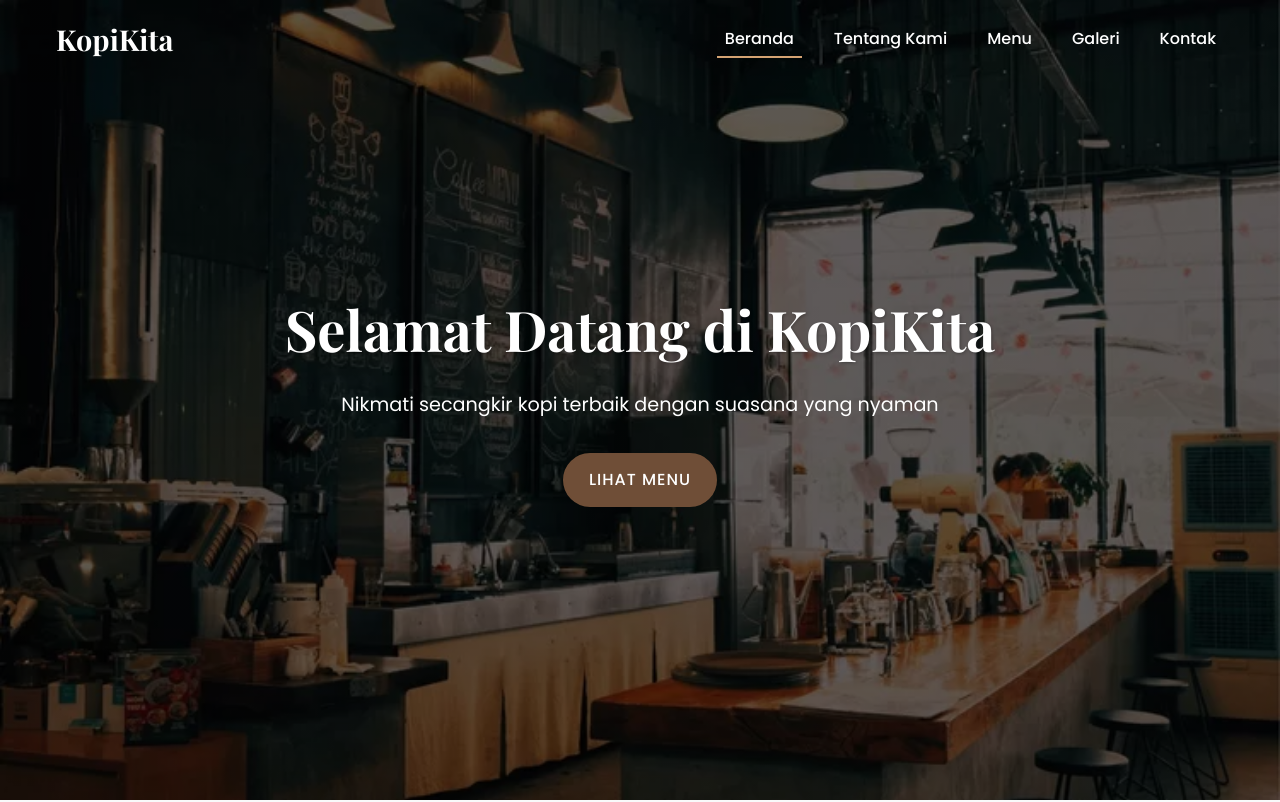
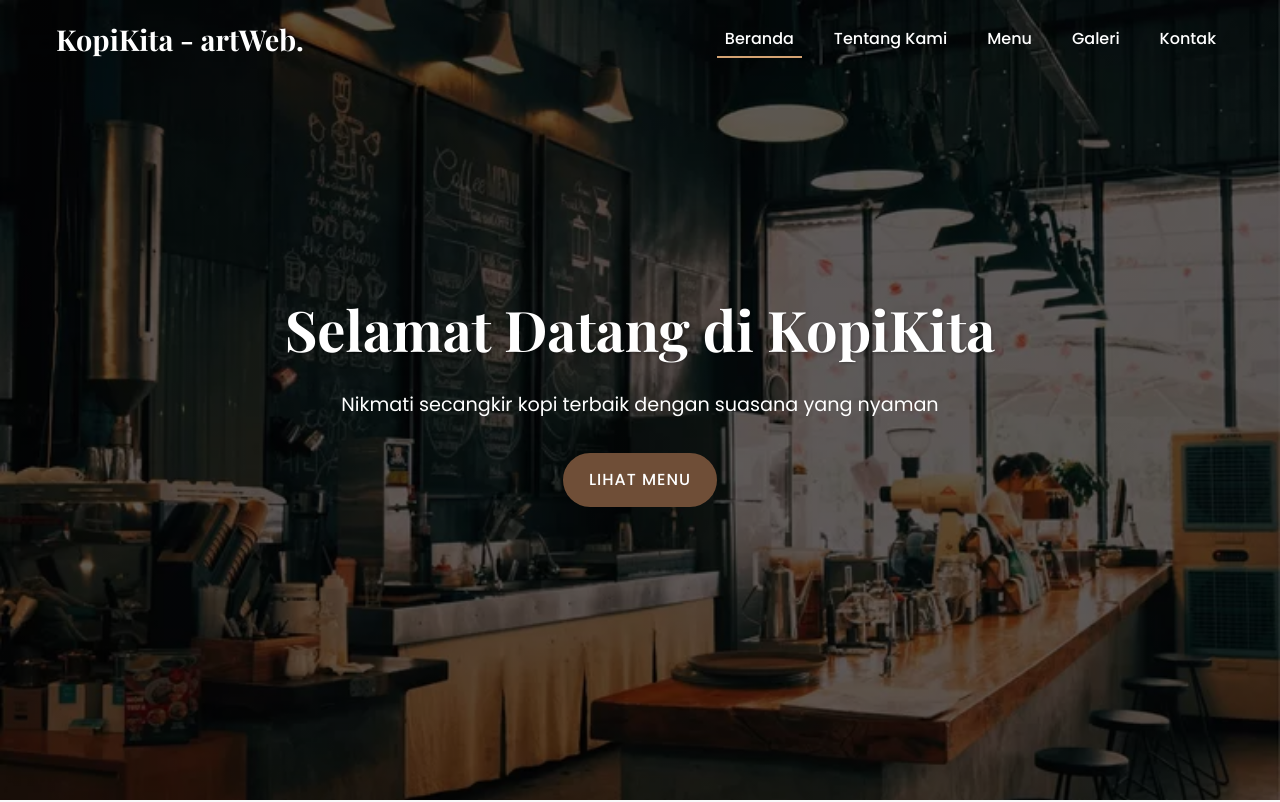
Before and after one commit to jr-repository/templateartweb1, a plain HTML site: page index.html in a window 1280 px wide. Shown: the top 802 px of the page. Drawn offline with nearby package versions, Linux system fonts and the light colour scheme.

Commit message:
index update

```diff
--- a/index.html
+++ b/index.html
@@ -12,7 +12,7 @@
     <!-- Navbar -->
     <nav id="navbar">
         <div class="container">
-            <div class="logo">KopiKita</div>
+            <div class="logo">KopiKita - artWeb.</div>
             <div class="menu-toggle" id="mobile-menu">
                 <span class="bar"></span>
                 <span class="bar"></span>
```
